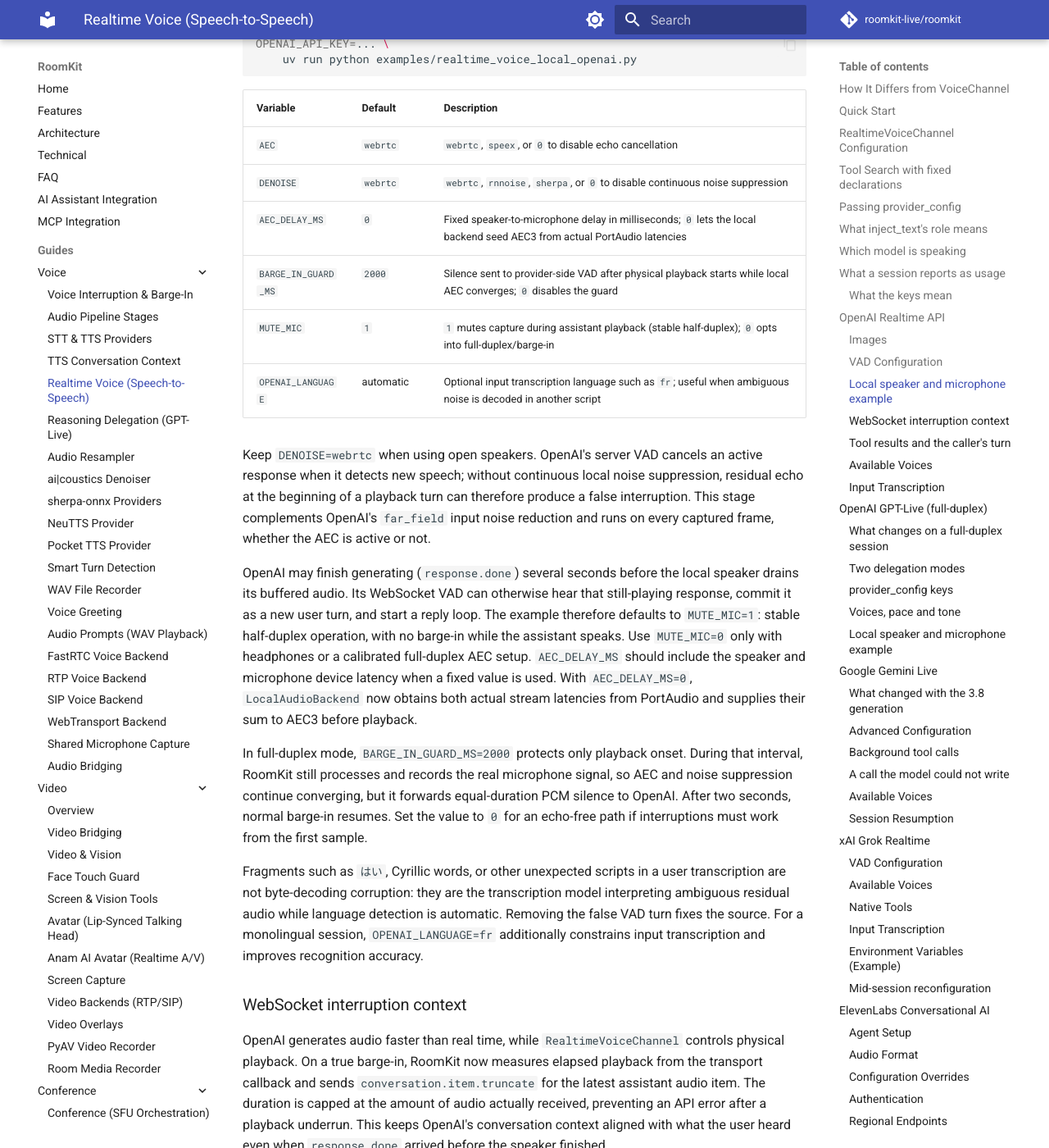
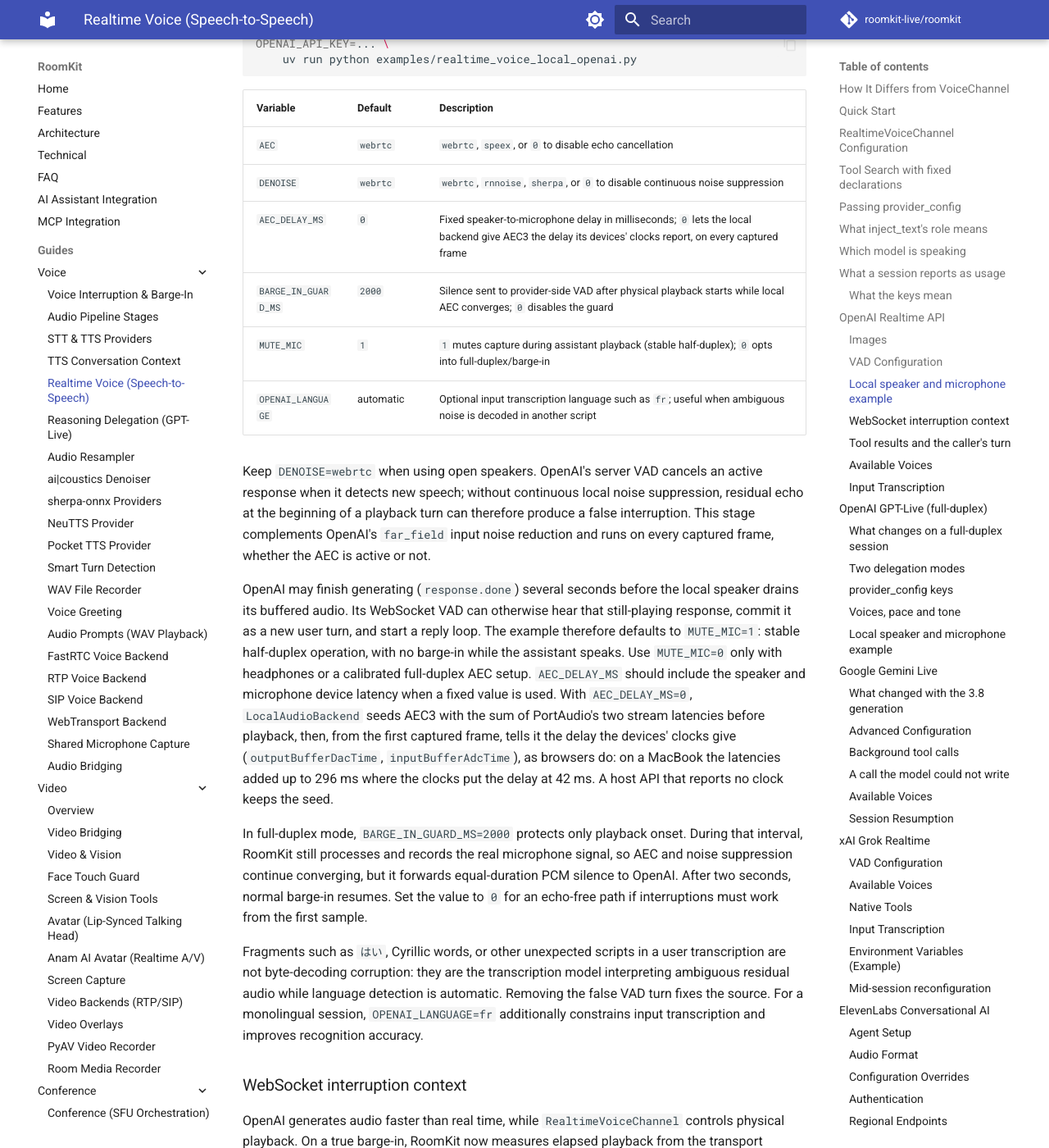
Before and after one commit to roomkit-live/roomkit-docs, an MkDocs documentation site: the page built from docs/guides/realtime-voice-providers.md, in a window 1280 px wide and 1400 px high, scrolled down 12414 px. Shown: the whole window at 82% size. Built offline with MkDocs 1.6.1 and Material for MkDocs 9.7.7, drawn with Linux system fonts in a browser that asks for light colours; comment, search, counter and statistics services are not loaded; some of the changed text lies outside the part shown.

Commit message:
docs: the local AEC follows the devices' clocks; a tool's images are kept until a restart (RMK-709, RMK-708)

```diff
--- a/docs/guides/realtime-voice-providers.md
+++ b/docs/guides/realtime-voice-providers.md
@@ -534,7 +534,7 @@ OPENAI_API_KEY=... \
 |----------|---------|-------------|
 | `AEC` | `webrtc` | `webrtc`, `speex`, or `0` to disable echo cancellation |
 | `DENOISE` | `webrtc` | `webrtc`, `rnnoise`, `sherpa`, or `0` to disable continuous noise suppression |
-| `AEC_DELAY_MS` | `0` | Fixed speaker-to-microphone delay in milliseconds; `0` lets the local backend seed AEC3 from actual PortAudio latencies |
+| `AEC_DELAY_MS` | `0` | Fixed speaker-to-microphone delay in milliseconds; `0` lets the local backend give AEC3 the delay its devices' clocks report, on every captured frame |
 | `BARGE_IN_GUARD_MS` | `2000` | Silence sent to provider-side VAD after physical playback starts while local AEC converges; `0` disables the guard |
 | `MUTE_MIC` | `1` | `1` mutes capture during assistant playback (stable half-duplex); `0` opts into full-duplex/barge-in |
 | `OPENAI_LANGUAGE` | automatic | Optional input transcription language such as `fr`; useful when ambiguous noise is decoded in another script |
@@ -553,8 +553,12 @@ The example therefore defaults to `MUTE_MIC=1`: stable half-duplex operation,
 with no barge-in while the assistant speaks. Use `MUTE_MIC=0` only with
 headphones or a calibrated full-duplex AEC setup. `AEC_DELAY_MS` should include
 the speaker and microphone device latency when a fixed value is used. With
-`AEC_DELAY_MS=0`, `LocalAudioBackend` now obtains both actual stream latencies
-from PortAudio and supplies their sum to AEC3 before playback.
+`AEC_DELAY_MS=0`, `LocalAudioBackend` seeds AEC3 with the sum of PortAudio's
+two stream latencies before playback, then, from the first captured frame,
+tells it the delay the devices' clocks give (`outputBufferDacTime`,
+`inputBufferAdcTime`), as browsers do: on a MacBook the latencies added up to
+296 ms where the clocks put the delay at 42 ms. A host API that reports no
+clock keeps the seed.
 
 In full-duplex mode, `BARGE_IN_GUARD_MS=2000` protects only playback onset.
 During that interval, RoomKit still processes and records the real microphone
@@ -1375,7 +1379,7 @@ Its audio-specific environment variables are:
 |----------|---------|-------------|
 | `AEC` | `webrtc` | `webrtc`, `speex`, or `0` to disable echo cancellation |
 | `DENOISE` | `webrtc` | `webrtc`, `rnnoise`, `sherpa`, or `0` to disable continuous noise suppression |
-| `AEC_DELAY_MS` | `0` | Fixed speaker-to-microphone delay in milliseconds; `0` leaves WebRTC delay estimation enabled |
+| `AEC_DELAY_MS` | `0` | Fixed speaker-to-microphone delay in milliseconds; `0` lets the local backend give AEC3 the delay its devices' clocks report, on every captured frame |
 | `AUDIO_PREBUFFER_MS` | `240` | Local speaker jitter buffer used by this Deepgram example |
 | `MUTE_MIC` | automatic | `0` keeps capture open; `1` mutes capture during playback. Automatic mode mutes only when AEC is unavailable |
 
```
Also changed, not shown: docs/guides/tool-calling.md (+3 -2 lines).
